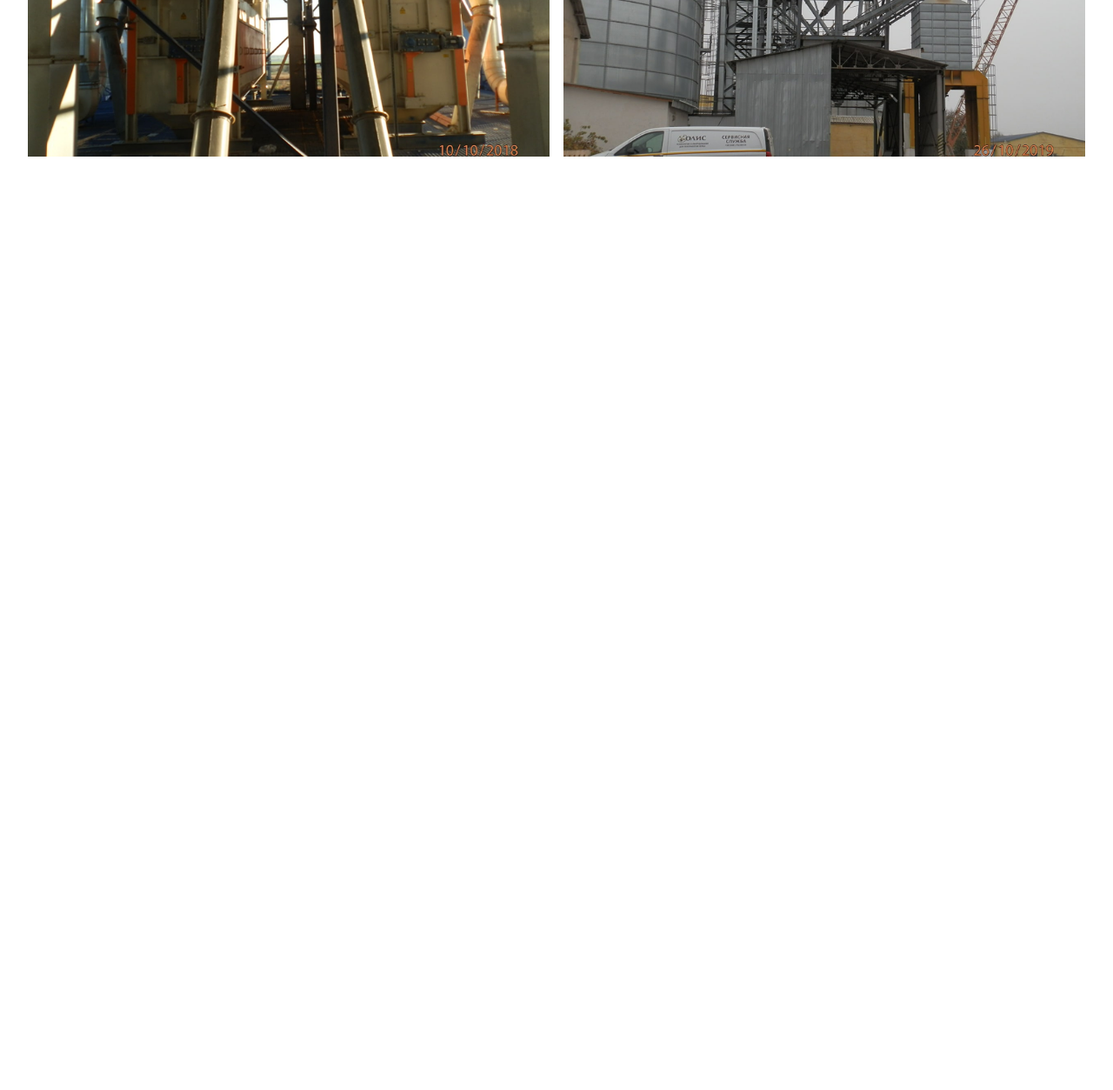
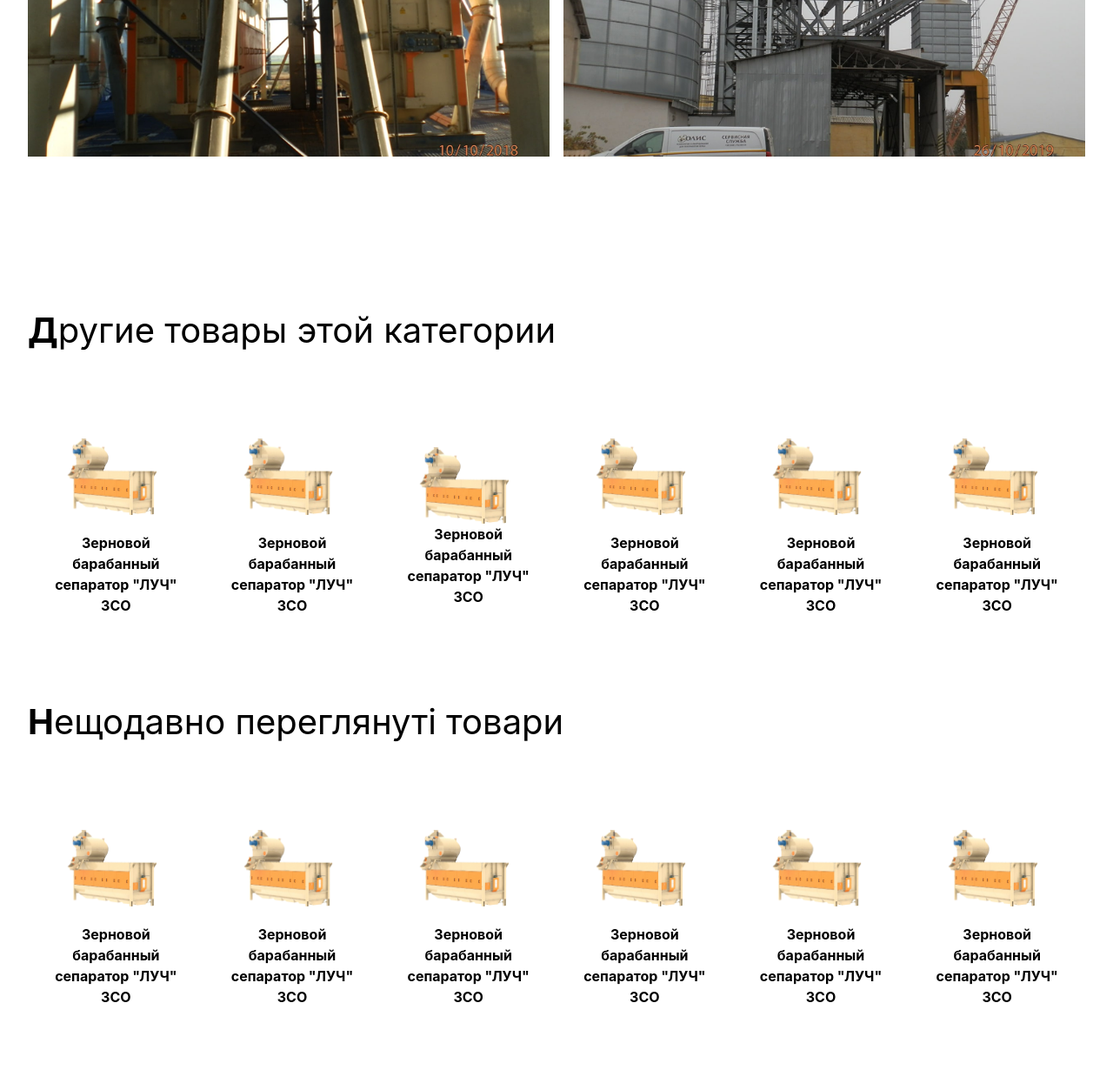
Before and after one commit to DBilol228/Teamwork3, a website: page src/sobir3.html in a window 1280 px wide. Shown: the part 4400-5653 px from the top of the page at 87% size. Before the commit the page ends 4700 px from the top, so only its background shows below. Drawn offline with nearby package versions, Linux system fonts and the light colour scheme; files that its build step writes are made by us from their sources.

Commit message:
section 5

```diff
--- a/src/sobir3.html
+++ b/src/sobir3.html
@@ -431,12 +431,74 @@
             <div class="w-[100%] h-[300px] flex flex-col justify-between">
                 <h1 class="text-[23px] font-bold">Фотографии</h1>
                 <div class="w-[100%] h-[300px] flex items-center justify-between">
-                    <img class="w-[45%] h-[100px] lg:w-[600px] lg:h-[350px]" src="./imgs-sobir/image 31.png" alt="">
-                    <img class="w-[45%] h-[100px] lg:w-[600px] lg:h-[350px]" src="./imgs-sobir/image 32.png" alt="">
+                    <img class="w-[43%] h-[100px] lg:w-[600px] lg:h-[350px]" src="./imgs-sobir/image 31.png" alt="">
+                    <img class="w-[43%] h-[100px] lg:w-[600px] lg:h-[350px]" src="./imgs-sobir/image 32.png" alt="">
                 </div>
                 <div class="w-[100%] h-[300px] flex items-center justify-between">
-                    <img class="w-[45%] h-[100px] lg:w-[600px] lg:h-[350px]" src="./imgs-sobir/image 41.png" alt="">
-                    <img class="w-[45%] h-[100px] lg:w-[600px] lg:h-[350px]" src="./imgs-sobir/image 40.png" alt="">
+                    <img class="w-[43%] h-[100px] lg:w-[600px] lg:h-[350px]" src="./imgs-sobir/image 41.png" alt="">
+                    <img class="w-[43%] h-[100px] lg:w-[600px] lg:h-[350px]" src="./imgs-sobir/image 40.png" alt="">
+                </div>
+            </div>
+        </nav>
+    </section>
+    <section class="w-[100%] h-500px] lg:h-[1000px] flex">
+        <nav class="w-[95%] h-[400px] lg:max-w-[1250px] lg:h-[900px] m-auto flex flex-col">
+            <div class="w-[100%] h-[450px] flex flex-col justify-between">
+                <h1 class="text-[40px]"><span class="font-bold">Д</span>ругие товары этой категории</h1>
+                <div class="w-[100%] h-[300px] lg:h-[400px] flex items-center overflow-x-scroll lg:overflow-hidden">
+                    <div class="w-[350px] lg:w-[300px] h-[280px] lg:h-[380px] p-[50px] lg:p-[30px] flex flex-col text-center items-center justify-center gap-[20px]">
+                        <img class="w-[250px]" src="./imgs-sobir/Mask Group.png" alt="">
+                        <h3 class="font-bold">Зерновой барабанный сепаратор "ЛУЧ" ЗСО</h3>
+                    </div>
+                    <div class="w-[350px] lg:w-[300px] h-[280px] lg:h-[380px] p-[50px] lg:p-[30px] flex flex-col text-center items-center justify-center gap-[20px]">
+                        <img class="w-[250px]" src="./imgs-sobir/Mask Group.png" alt="">
+                        <h3 class="font-bold">Зерновой барабанный сепаратор "ЛУЧ" ЗСО</h3>
+                    </div>
+                    <div class="w-[350px] lg:w-[300px] h-[280px] lg:h-[380px] p-[50px] lg:p-[30px] flex flex-col text-center items-center justify-center gap-[20px">
+                        <img class="w-[250px]" src="./imgs-sobir/Mask Group.png" alt="">
+                        <h3 class="font-bold">Зерновой барабанный сепаратор "ЛУЧ" ЗСО</h3>
+                    </div>
+                    <div class="w-[350px] lg:w-[300px] h-[280px] lg:h-[380px] p-[50px] lg:p-[30px] flex flex-col text-center items-center justify-center gap-[20px]">
+                        <img class="w-[250px]" src="./imgs-sobir/Mask Group.png" alt="">
+                        <h3 class="font-bold">Зерновой барабанный сепаратор "ЛУЧ" ЗСО</h3>
+                    </div>
+                    <div class="w-[350px] lg:w-[300px] h-[280px] lg:h-[380px] p-[50px] lg:p-[30px] flex flex-col text-center items-center justify-center gap-[20px]">
+                        <img class="w-[250px]" src="./imgs-sobir/Mask Group.png" alt="">
+                        <h3 class="font-bold">Зерновой барабанный сепаратор "ЛУЧ" ЗСО</h3>
+                    </div>
+                    <div class="w-[350px] lg:w-[300px] h-[280px] lg:h-[380px] p-[50px] lg:p-[30px] flex flex-col text-center items-center justify-center gap-[20px]">
+                        <img class="w-[250px]" src="./imgs-sobir/Mask Group.png" alt="">
+                        <h3 class="font-bold">Зерновой барабанный сепаратор "ЛУЧ" ЗСО</h3>
+                    </div>
+                </div>
+            </div>
+            <div class="w-[100%] h-[450px] lg:flex flex-col justify-between hidden">
+                <h1 class="text-[40px]"><span class="font-bold">Н</span>ещодавно переглянуті товари</h1>
+                <div class="w-[100%] h-[400px] flex items-center ">
+                    <div class="w-[300px] h-[380px] p-[30px] flex flex-col text-center items-center justify-center gap-[20px]">
+                        <img class="w-[250px]" src="./imgs-sobir/Mask Group.png" alt="">
+                        <h3 class="font-bold">Зерновой барабанный сепаратор "ЛУЧ" ЗСО</h3>
+                    </div>
+                    <div class="w-[300px] h-[380px] p-[30px] flex flex-col text-center items-center justify-center gap-[20px]">
+                        <img class="w-[250px]" src="./imgs-sobir/Mask Group.png" alt="">
+                        <h3 class="font-bold">Зерновой барабанный сепаратор "ЛУЧ" ЗСО</h3>
+                    </div>
+                    <div class="w-[300px] h-[380px] p-[30px] flex flex-col text-center items-center justify-center gap-[20px]">
+                        <img class="w-[250px]" src="./imgs-sobir/Mask Group.png" alt="">
+                        <h3 class="font-bold">Зерновой барабанный сепаратор "ЛУЧ" ЗСО</h3>
+                    </div>
+                    <div class="w-[300px] h-[380px] p-[30px] flex flex-col text-center items-center justify-center gap-[20px]">
+                        <img class="w-[250px]" src="./imgs-sobir/Mask Group.png" alt="">
+                        <h3 class="font-bold">Зерновой барабанный сепаратор "ЛУЧ" ЗСО</h3>
+                    </div>
+                    <div class="w-[300px] h-[380px] p-[30px] flex flex-col text-center items-center justify-center gap-[20px]">
+                        <img class="w-[250px]" src="./imgs-sobir/Mask Group.png" alt="">
+                        <h3 class="font-bold">Зерновой барабанный сепаратор "ЛУЧ" ЗСО</h3>
+                    </div>
+                    <div class="w-[300px] h-[380px] p-[30px] flex flex-col text-center items-center justify-center gap-[20px]">
+                        <img class="w-[250px]" src="./imgs-sobir/Mask Group.png" alt="">
+                        <h3 class="font-bold">Зерновой барабанный сепаратор "ЛУЧ" ЗСО</h3>
+                    </div>
                 </div>
             </div>
         </nav>
```
